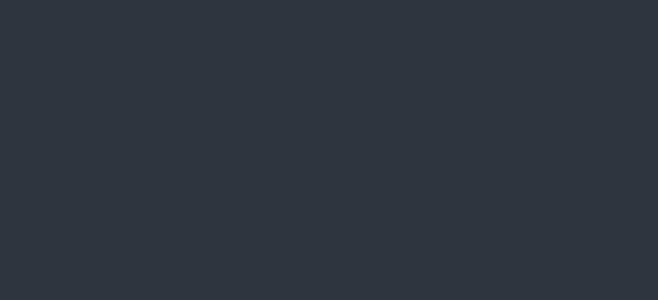
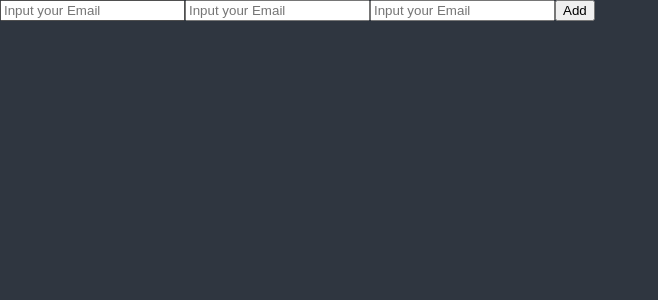
Before and after one commit to ezdar2743/To-do-list-recoil, a React (Create React App) app in the folder todo-recoil/: page / in a window 1280 px wide. Shown: the top 300 px of the page, without its empty margins (0-658 px from the left). Built offline with nearby package versions, Linux system fonts and the light colour scheme.

Commit message:
test react-hook-form

```diff
--- a/todo-recoil/package.json
+++ b/todo-recoil/package.json
@@ -12,6 +12,7 @@
     "@types/react-dom": "^17.0.9",
     "react": "^17.0.2",
     "react-dom": "^17.0.2",
+    "react-hook-form": "^7.28.0",
     "react-query": "^3.34.16",
     "react-router-dom": "^6.2.2",
     "react-scripts": "5.0.0",
--- a/todo-recoil/src/App.tsx
+++ b/todo-recoil/src/App.tsx
@@ -1,5 +1,6 @@
-import React from 'react';
+
 import { createGlobalStyle } from 'styled-components';
+import ToDoList from './ToDoList';
 
 const Globalstyle = createGlobalStyle`
 @import url('https://fonts.googleapis.com/css2?family=Source+Sans+Pro:wght@300;400&display=swap');
@@ -63,7 +64,9 @@ color:inherit;
 const App = () => {
   return (
     <>
+
       <Globalstyle/>
+      <ToDoList/>
 
     </>
   );
--- /dev/null
+++ b/todo-recoil/src/ToDoList.tsx
@@ -0,0 +1,32 @@
+import React, { useState } from 'react';
+import {useForm} from "react-hook-form";
+
+
+const ToDoList = () => {
+    const {register, watch}= useForm();
+    console.log(watch())
+    return(
+        <>
+            <form>
+                <input
+                placeholder='Input your Email'
+                {...register("Email")}
+                ></input>
+                <input
+                placeholder='Input your Email'
+                {...register("FirstName")}
+                ></input>
+                <input
+                placeholder='Input your Email'
+                {...register("LastName")}
+                ></input>
+
+
+                <button>Add</button>
+            </form>
+        </>
+    )
+
+};
+
+export default ToDoList;
```
Also changed, not shown: 2 other files (tests, documents, lock files or other folders).
